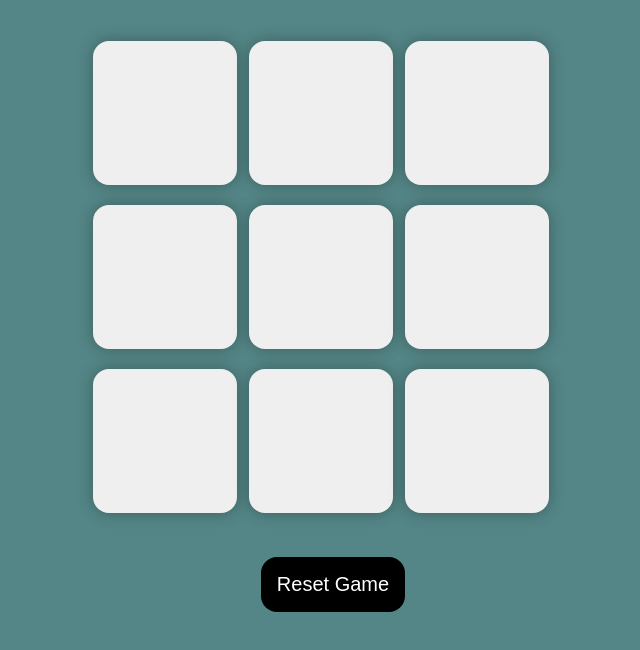
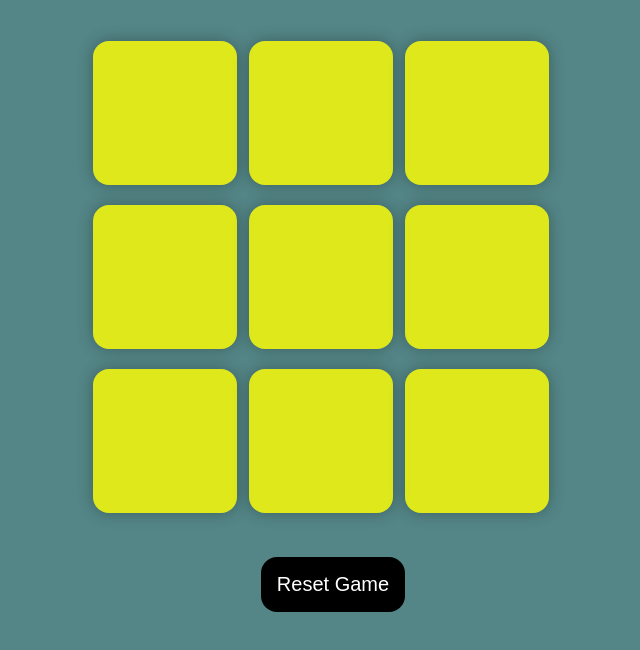
Before and after one commit to adityaxd11-cell/tic-tac-toe-game, a plain HTML site: page index.html in a window 1280 px wide. Shown: the part 40-690 px from the top of the page, without its empty margins (307-947 px from the left). Drawn offline with Linux system fonts and the light colour scheme.

Commit message:
updated design

```diff
--- a/style.css
+++ b/style.css
@@ -33,6 +33,7 @@ body{
     box-shadow: 0 0 1rem rgba(0, 0, 0, 0.3);
     font-size: 8vmin;
     color: #b0413e;
+    background-color: rgba(255, 255, 0, 0.808);
 }
 #resetbutton{
     padding: 1rem;
```
